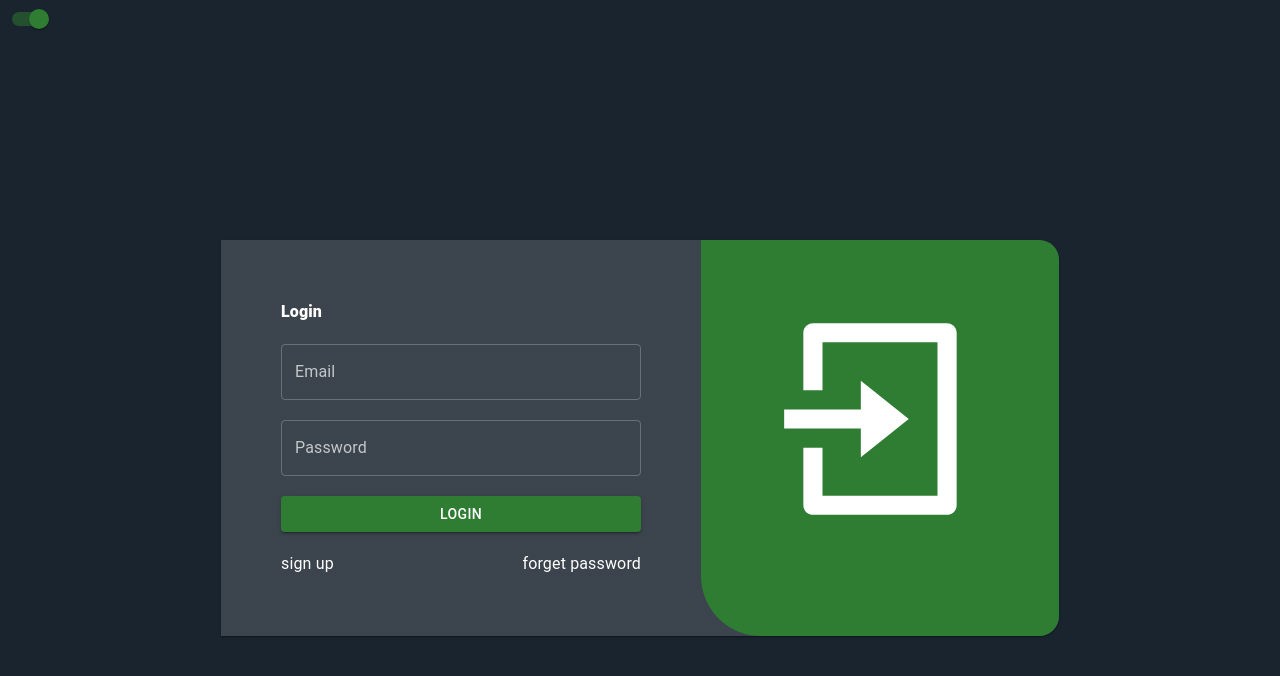
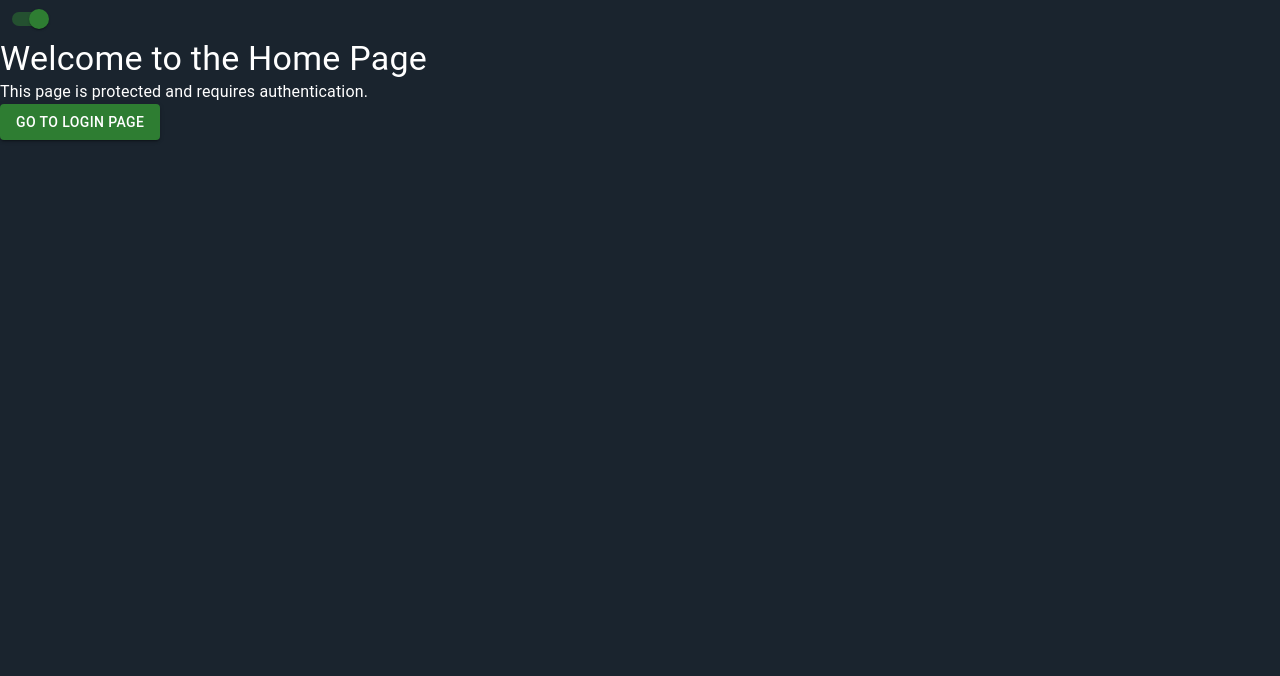
Before and after one commit to sarvdavoudi/authentication, a Next.js app: page / in a window 1280 px wide. Shown: the top 676 px of the page. Built offline with nearby package versions, Linux system fonts and the light colour scheme; no server answers; sample sign-in values are in the browser's storage.

Commit message:
fix: remove login page from index and put index in hoc

```diff
--- a/src/components/Hoc/WithAuth.jsx
+++ b/src/components/Hoc/WithAuth.jsx
@@ -12,7 +12,7 @@ const withAuth = (Component, allowedRole = null) => {
 
       if (!token) {
         // No token, redirect to login
-        router.push("/");
+        router.push("/login");
         return;
       }
       try {
@@ -25,16 +25,22 @@ const withAuth = (Component, allowedRole = null) => {
           setIsAuthorized(true); // User is authorized, allow rendering the component
         }
       } catch (error) {
-        router.push("/"); // Redirect to login if the token is invalid
+        router.push("/login"); // Redirect to login if the token is invalid
       }
     };
+
     useEffect(() => {
       checkAuthorization();
     }, [router]);
 
-    // If user is authorized, render the component, otherwise do nothing
+    // If user is authorized, render the component, otherwise do nothing (or show a loading spinner)
+    if (isAuthorized === null) {
+      return null; // This can be a loading spinner while checking authorization
+    }
+
     return isAuthorized ? <Component {...props} /> : null;
   };
+
   return AuthHOC;
 };
 
--- a/src/pages/index.js
+++ b/src/pages/index.js
@@ -1,50 +1,20 @@
-import Login from "@/components/Login/Login";
-import { Box, Paper, useTheme } from "@mui/material";
-import Head from "next/head";
-import { RiLoginBoxLine } from "react-icons/ri";
+// pages/index.js (Home page)
+import withAuth from "@/components/HOC/withAuth"; // Path to your withAuth HOC
+import { Box, Button, Typography } from "@mui/material";
 
-export default function Home() {
-  const theme = useTheme();
+const Home = () => {
+  return (
+    <Box>
+      <Typography variant="h4">Welcome to the Home Page</Typography>
+      <Typography>
+        This page is protected and requires authentication.
+      </Typography>
+      <Button href="/login" type="submit" variant="contained" color="primary">
+        Go to login page
+      </Button>
+    </Box>
+  );
+};
 
-  return (
-    <>
-      <Head>authentication</Head>
-
-      <Box
-        sx={{
-          // border: "1px solid red",
-          minHeight: "100vh",
-          display: "flex",
-          justifyContent: "center",
-          alignItems: "center",
-        }}
-      >
-        <Paper
-          className="card-container"
-          sx={{
-            // border: "1px solid blue",
-            display: "flex",
-            flexDirection: { xs: "column", md: "row" },
-            justifyContent: "center",
-            borderRadius: { xs: "0 0 20px 60px", md: "0 20px 20px 0" },
-          }}
-        >
-          <Box sx={{ p: { xs: 3, sm: 5 } }}>
-            <Login />
-          </Box>
-
-          <Box
-            sx={{
-              p: { xs: 4, sm: 6, md: 8 },
-              backgroundColor: theme.palette.primary.main,
-              borderRadius: "0 20px 20px 60px",
-              textAlign: "center",
-            }}
-          >
-            <RiLoginBoxLine size={230} />
-          </Box>
-        </Paper>
-      </Box>
-    </>
-  );
-}
+// Wrap your component with the HOC
+export default withAuth(Home);
```
Also changed, not shown: src/pages/login/index.jsx (added, +52 -0 lines).
